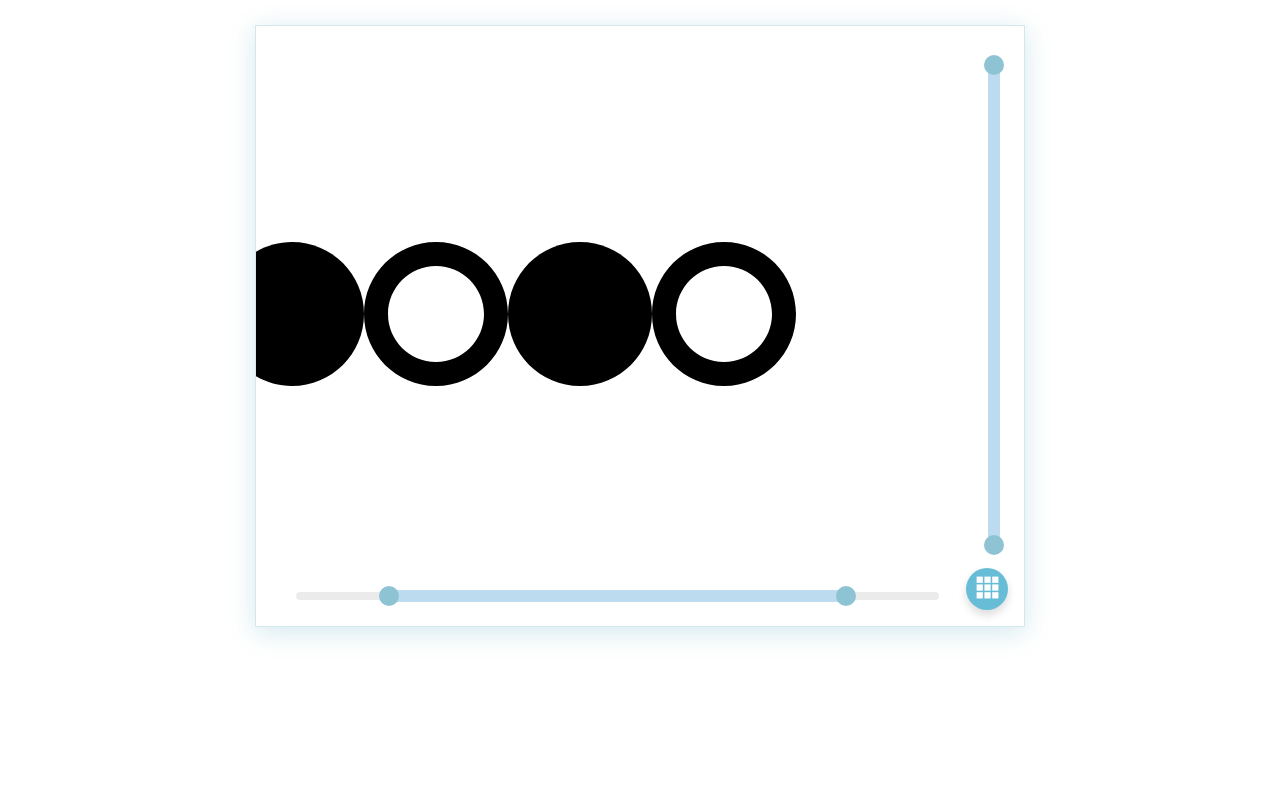
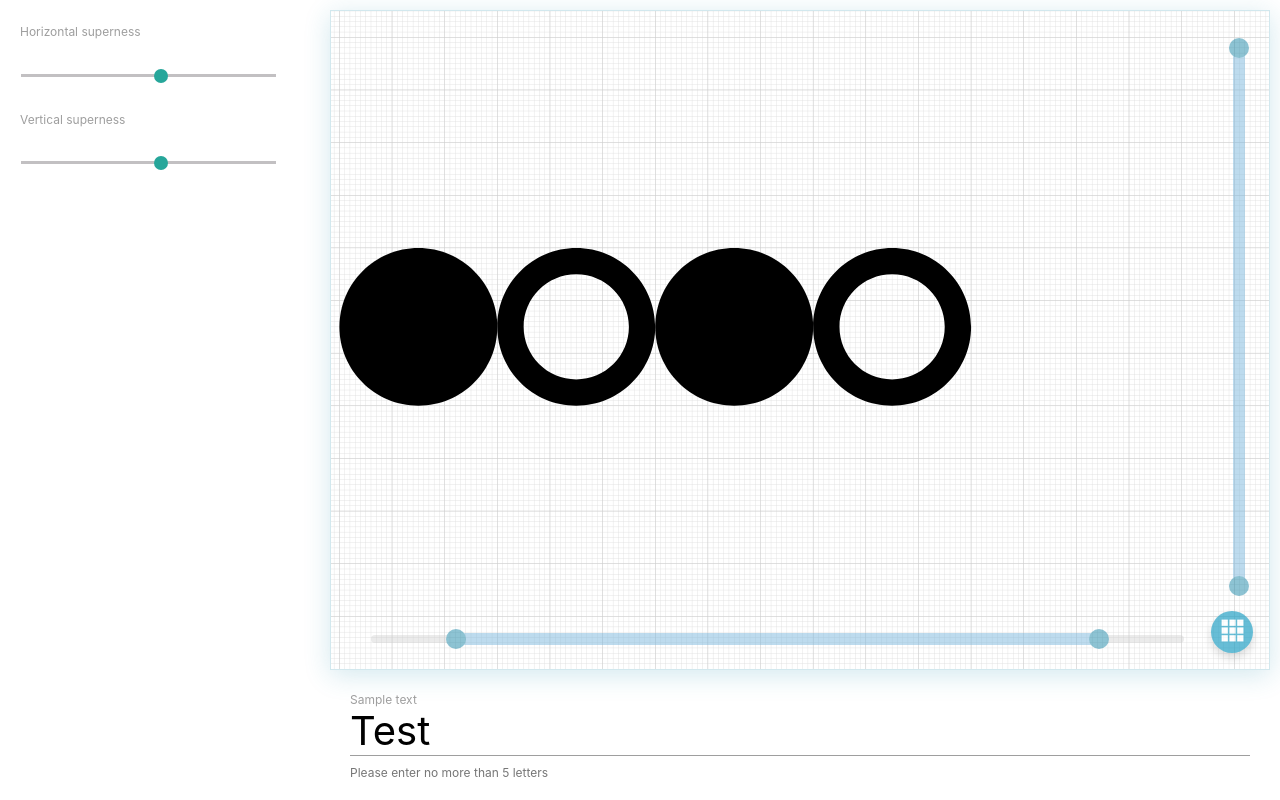
Before and after one commit to celestialphineas/paramfont-demo, a website built with webpack: page index.html in a window 1280 px wide. Built offline with nearby package versions, Linux system fonts and the light colour scheme.

Commit message:
A scratch UI

```diff
--- a/index.html
+++ b/index.html
@@ -4,21 +4,50 @@
   <meta charset="UTF-8">
   <meta name="viewport" content="width=device-width, initial-scale=1.0">
   <meta http-equiv="X-UA-Compatible" content="ie=edge">
-  <title>Glyph preview demo</title>
+  <link rel="stylesheet" href="https://cdnjs.cloudflare.com/ajax/libs/materialize/1.0.0/css/materialize.min.css"/>
+  <script src="https://cdnjs.cloudflare.com/ajax/libs/jquery/3.3.1/jquery.min.js"></script>
+  <title>Parametric font demo</title>
 </head>
 <body>
-  <div id="preview" class="preview-window" style="width:60%;height:600px;"></div>
+  <div id="ops" class="ops scrollable">
+    <div class="ops-content">
+      <label>Horizontal superness</label>
+      <form>
+        <p class="range-field">
+          <input type="range" class="binded" min="0" max="1" step="0.01" data-bind="hSuper" />
+        </p>
+        <label>Vertical superness</label>
+        <p class="range-field">
+          <input type="range" class="binded" min="0" max="1" step="0.01" data-bind="vSuper" />
+        </p>
+      </form>
+    </div>
+  </div>
+  <div class="preview-column">
+    <div id="preview" class="preview-window"></div>
+    <div class="text-edit">
+      <div class="input-field">
+        <input value="Test" id="sample-text" type="text" style="font-size:40px;height:50px">
+        <label for="sample-text">Sample text</label>
+        <span class="helper-text">Please enter no more than 5 letters</span>
+      </div>
+    </div>
+  </div>
 </body>
 <script src="dist/index.js"></script>
-<style>
-body {
-  margin: 0;
-  padding: 0;
-}
-.preview-window {
-  box-shadow: 0px 5px 25px #1E88A832;
-  border: solid 1px #1E88A832;
-  margin: 25px auto;
-}
-</style>
+<link rel="stylesheet" href="dist/index.css"/>
+<script src="https://cdnjs.cloudflare.com/ajax/libs/materialize/1.0.0/js/materialize.min.js"></script>
+<script>
+// Binding the inputs with default values
+(function () {
+  $('.binded').each(function(index, elem) {
+    var param = elem.getAttribute('data-bind');
+    $(elem).on('change', function() {
+      globalParams[param] = Number.parseFloat(elem.value);
+    });
+    $(elem).val(globalParams[param]);
+  });
+})();
+</script>
+<script>window.addEventListener('load', function() { M.AutoInit(); });</script>
 </html>
--- a/src/CommonParameters.ts
+++ b/src/CommonParameters.ts
@@ -28,7 +28,7 @@ export default class CommonParameters {
    */
   widthUnit = 30;
   /** Horizontal superness */
-  hSuper = 0.55191502449;
+  hSuper = 0.55;
   /** Vertical superness */
-  vSuper = 0.55191502449;
+  vSuper = 0.55;
 }
--- a/src/index.ts
+++ b/src/index.ts
@@ -1,5 +1,8 @@
 import GlyphPreviewPanel from './GlyphPreviewPanel';
+import CommonParameters from './CommonParameters';
 
 window.addEventListener('load', () => {
-  let glyphPreviewPanel = (window as any).glyphPreviewPanel = new GlyphPreviewPanel('preview');
+  const glyphPreviewPanel = (window as any).glyphPreviewPanel = new GlyphPreviewPanel('preview');
 });
+
+const globalParams = (window as any).globalParams = new CommonParameters();
```
Also changed, not shown: dist/index.css (added), dist/index.js, dist/index.min.js.
